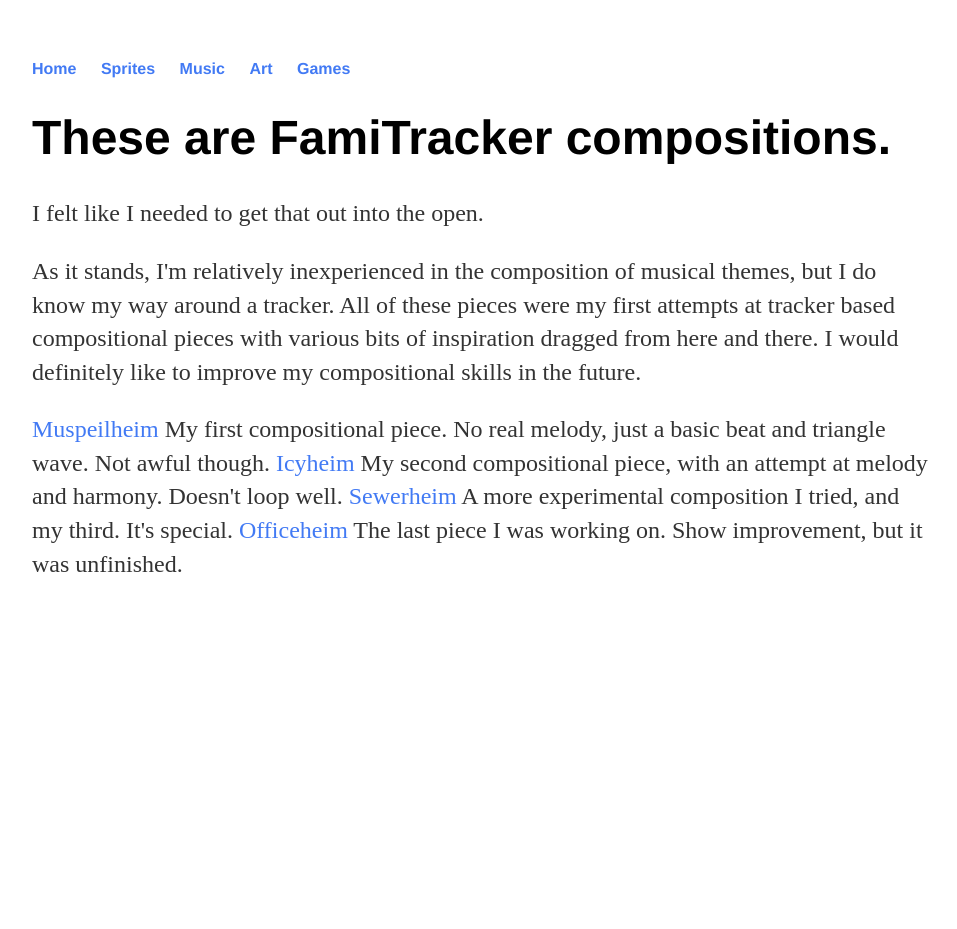
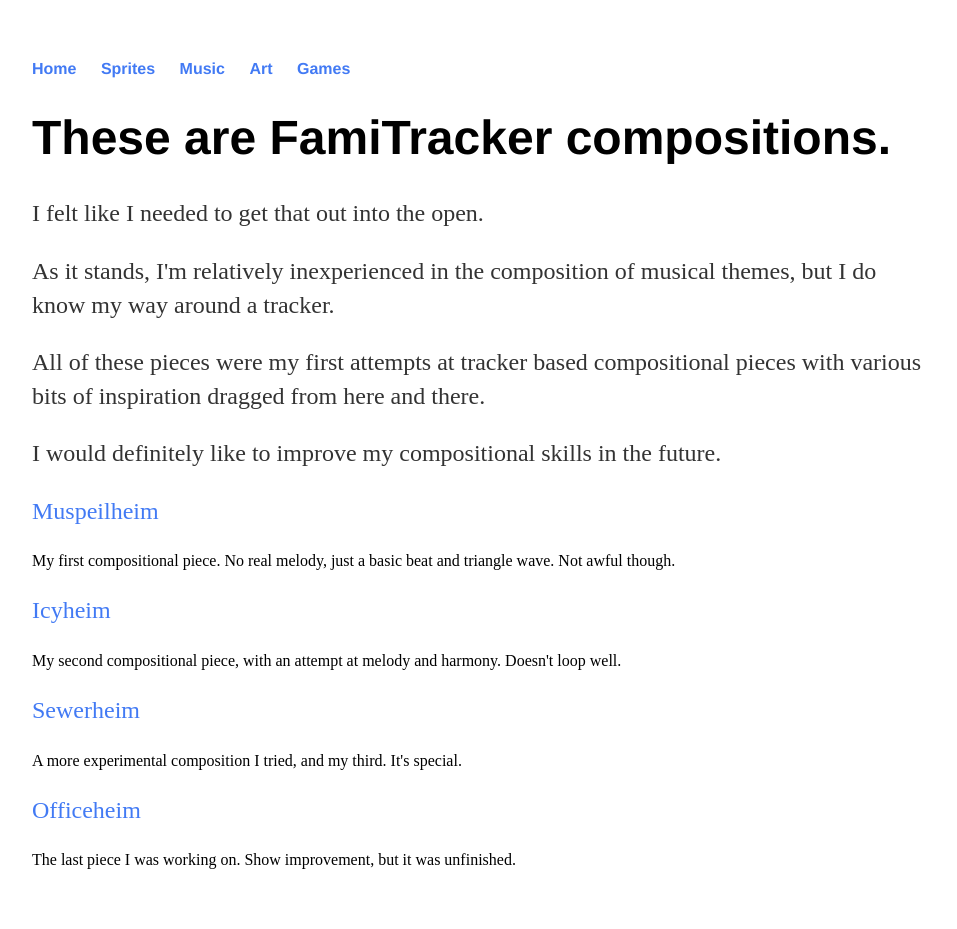
Before and after one commit to KarmicName/KarmicName.github.io, a Jekyll site: the page built from music/index.html, in a window 1280 px wide. Shown: the whole page, without its empty margins (160-1117 px from the left). Built offline with Jekyll 4.4.1, drawn with Linux system fonts in a browser that asks for light colours; before the commit the page ends 900 px from its top, so only the background shows below that.

Commit message:
Update index.html
Better formating.

```diff
--- a/music/index.html
+++ b/music/index.html
@@ -5,20 +5,20 @@
 <div class="blurb">
 	<h1>These are FamiTracker compositions.</h1>
 	<p>I felt like I needed to get that out into the open.</p>
-	<p>As it stands, I'm relatively inexperienced in the composition of musical themes, but I do know my way around a tracker.
+	<p>As it stands, I'm relatively inexperienced in the composition of musical themes, but I do know my way around a tracker.</p>
 
-  All of these pieces were my first attempts at tracker based compositional pieces with various bits of inspiration dragged from here and there.
+ 	<p>All of these pieces were my first attempts at tracker based compositional pieces with various bits of inspiration dragged from here and there.</p>
 
-  I would definitely like to improve my compositional skills in the future.</p>
+  	<p>I would definitely like to improve my compositional skills in the future.</p>
 
-	<p>
-    <a href="https://soundcloud.com/user-391045851/muspeilheimv1">Muspeilheim</a>
+  <p>
+	<p><a href="https://soundcloud.com/user-391045851/muspeilheimv1">Muspeilheim</a></p>
     My first compositional piece. No real melody, just a basic beat and triangle wave. Not awful though.
-    <a href="https://soundcloud.com/user-391045851/icyheimv1">Icyheim</a>
+	<p><a href="https://soundcloud.com/user-391045851/icyheimv1">Icyheim</a></p>
     My second compositional piece, with an attempt at melody and harmony. Doesn't loop well.
-    <a href="https://soundcloud.com/user-391045851/sewerheimv1">Sewerheim</a>
+   	<p><a href="https://soundcloud.com/user-391045851/sewerheimv1">Sewerheim</a></p>
     A more experimental composition I tried, and my third. It's special.
-    <a href="https://soundcloud.com/user-391045851/officeheimv01">Officeheim</a>
+    	<p><a href="https://soundcloud.com/user-391045851/officeheimv01">Officeheim</a></p>
     The last piece I was working on. Show improvement, but it was unfinished.
   </p>
 </div><!-- /.blurb -->
```
